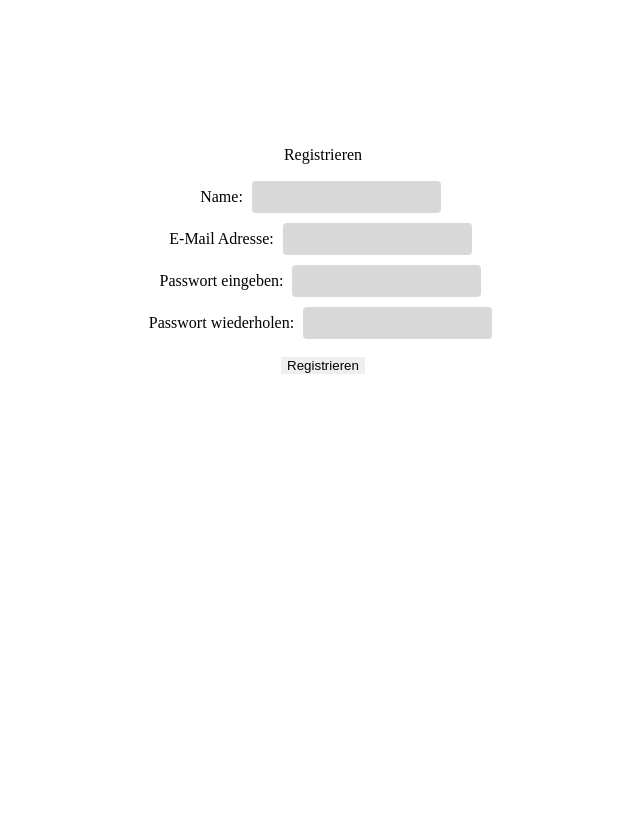
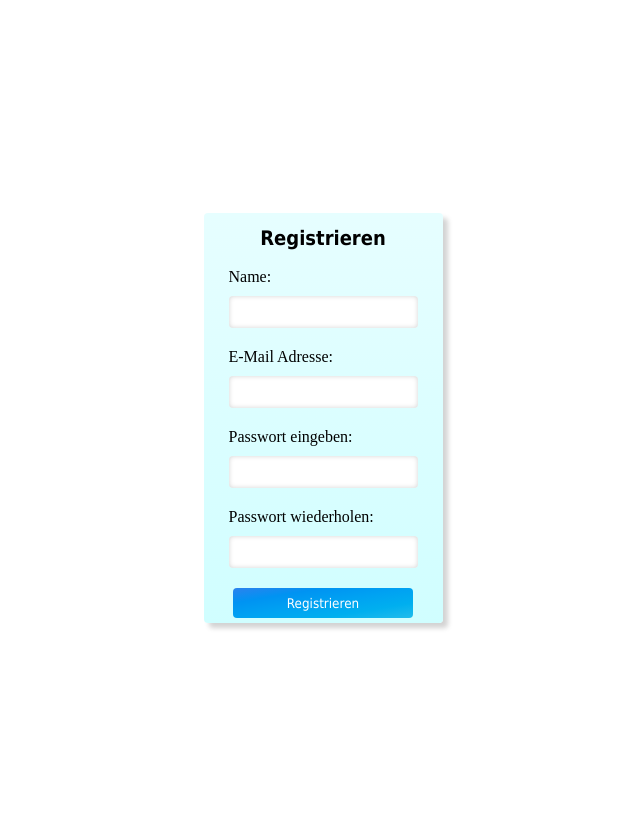
Before and after one commit to moritzscheer/ham, a PHP site: page /Profil/register.php in a window 1280 px wide. Shown: the whole page, without its empty margins (317-957 px from the left). Before the commit the page ends 374 px from the top, so only its background shows below. Run offline with PHP 8.4, Linux system fonts and the light colour scheme.

Commit message:
css styling on login and register

```diff
--- a/Profil/register.php
+++ b/Profil/register.php
@@ -2,36 +2,26 @@
 
 <body class="app">
 <div class="register">
-    <div class="signIn">
-        <form>
+    <div class="registerElement">
         <label id="Hregister">Registrieren</label>
-        </form>
     </div>
-    <div class="signIn">
-        <form>
+    <div class="registerElement">
         <label id="rname">Name:</label>
         <input type="text" id="rname">
-        </form>
     </div>
-    <div class="signIn">
-        <form>
+    <div class="registerElement">
         <label id="remail">E-Mail Adresse:</label>
         <input type="email" id="remail">
-        </form>
     </div>
-    <div class="signIn">
-        <form>
+    <div class="registerElement">
         <label id="rpassword">Passwort eingeben:</label>
         <input type="password" id="rpassword">
-        </form>
     </div>
-    <div class="signIn">
-        <form>
+    <div class="registerElement">
         <label id="repassword">Passwort wiederholen:</label>
         <input type="password" id="repassword">
-        </form>
     </div>
-    <div class="signIn">
+    <div class="registerElement">
         <input type="submit" id="registerSubmit" value="Registrieren">
     </div>
 </div>
--- a/css/register.css
+++ b/css/register.css
@@ -2,23 +2,43 @@
 
 /*all register elements*/
 .register {
-    grid-area: 2 / 2 / 2 / 2;
+    grid-area: 2 / 2 ;
     justify-self: center;
     place-items: center;
 
     display: grid;
-    grid-template-rows: repeat(6, 1fr);
+    grid-template-rows: minmax(50px, auto);
     width: auto;
-    place-items: center;
+    /*background-color: #f5f5f5;*/
+    background-image: linear-gradient(to bottom, #e6feff, #e1feff, #dbfeff, #d6feff, #d0feff);
+    box-shadow: 5px 5px 5px lightgrey;
+    border-radius: 4px;
 }
 
-div {
-
-    grid-template-rows: 2fr;
-    /*width: 200px;*/
+#Hregister {
+    font-family: Tahoma, sans-serif;
+    font-weight: bolder;
+    font-size: 20px;
+    padding: 0px;
 }
 
+.registerElement {
+    display: flex;
+    flex-direction: column;
+    margin: 5px;
+}
+
+label {
+    padding-left: 20px;
+}
 
 #registerSubmit {
+    color: white;
+    text-shadow: black;
+    height: 30px;
+    width: 180px;
+    border-radius: 4px;
+    background-image: linear-gradient(to right bottom, #2c82ee, #0093f2, #00a2f2, #00afef, #21bceb);
+    font-family: Tahoma, sans-serif;
 
 }
--- a/css/signIn.css
+++ b/css/signIn.css
@@ -15,9 +15,10 @@ input {
 
 /*email and password input */
 input[type=email], input[type=password], input[type=text] {
-    background-color: #d9d9d9;
+    background-color: #ffffff;
+    box-shadow: inset 0 0 5px lightgrey;
     padding-left: 10px;
-    margin: 5px 5px 5px 5px;
+    margin: 10px 20px 10px 20px;
     height: 30px;
     border-radius: 4px;
     position: relative;
```
Also changed, not shown: Profil/login.php (+8 -16 lines), css/login.css (+8 -7 lines). Lines whose indentation alone changed are shown as unchanged.
